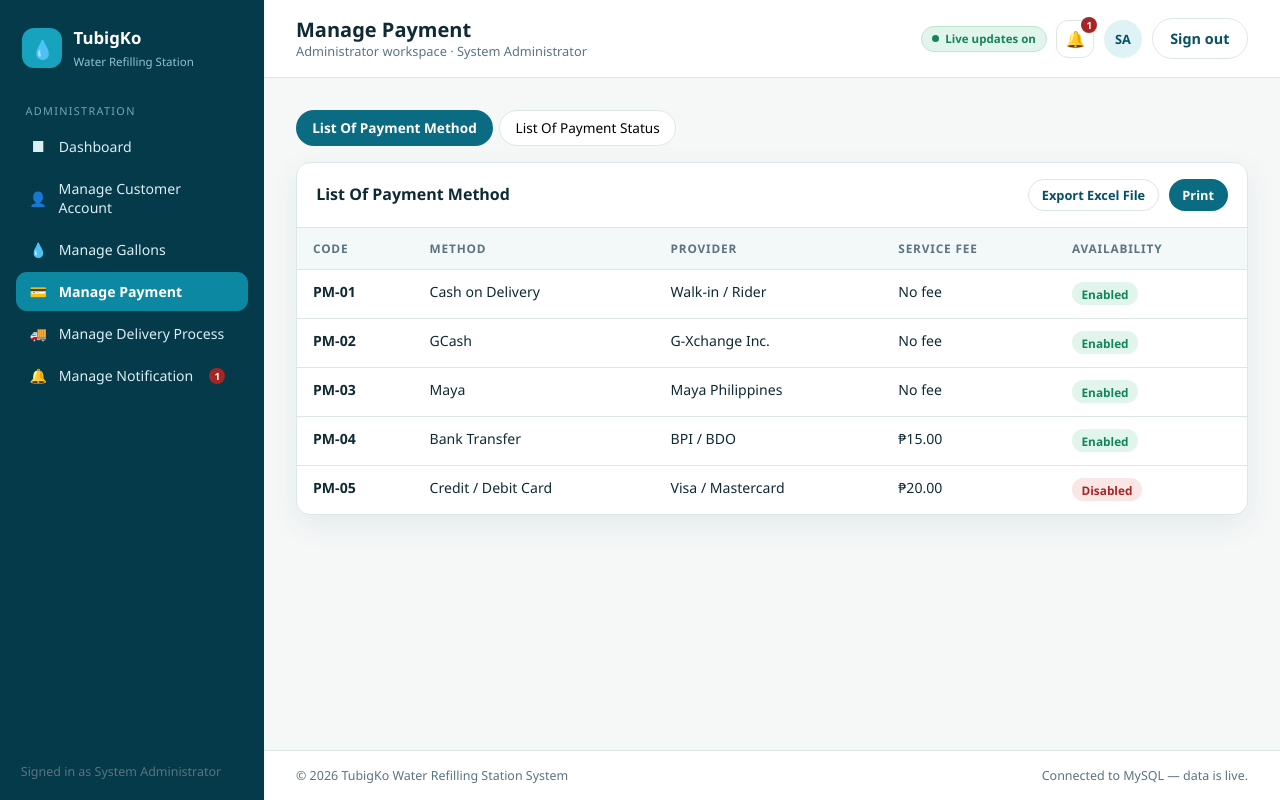
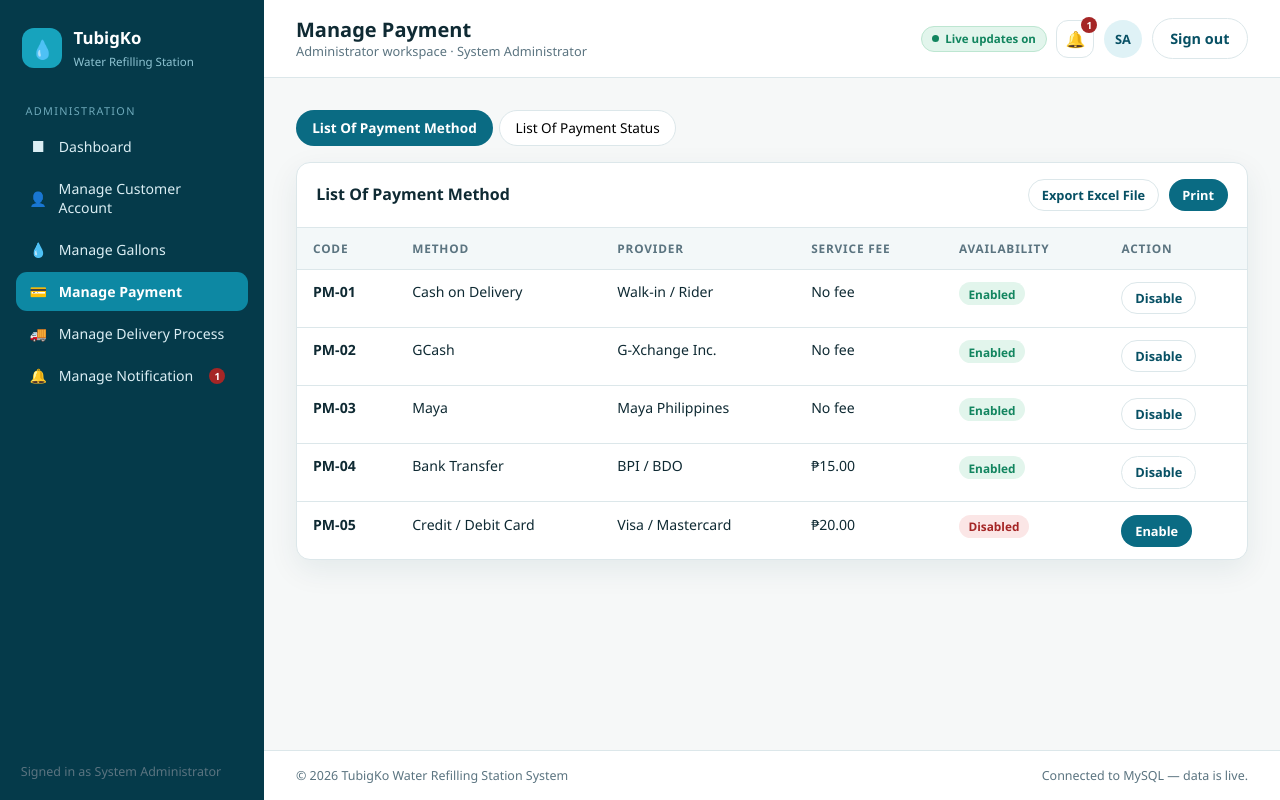
Before and after one commit to RJayBon/TubigKo-System, a PHP site: page /admin/payments.php in a window 1280 px wide. Run offline with PHP 8.4, Linux system fonts and the light colour scheme; the visitor is signed in with stand-in values (Sample User, id 1); data comes from the database, SQL or seed files in the repository.

Commit message:
Add admin payment method availability controls

```diff
--- a/admin/payments.php
+++ b/admin/payments.php
@@ -8,11 +8,24 @@ if ($_SERVER['REQUEST_METHOD'] === 'POST') {
     if (!csrf_verify()) {
         flash_set('error', 'Your session expired. Please try again.');
     } else {
-        $id = (int)($_POST['id'] ?? 0);
-        $status = $_POST['status'] ?? '';
-        if (in_array($status, ['paid', 'failed', 'pending', 'refunded'], true)) {
-            $ok = update_payment_status($id, $status, $err);
-            flash_set($ok ? 'success' : 'error', $ok ? 'Payment status updated.' : ($err ?: 'Update failed.'));
+        $action = $_POST['action'] ?? 'update_payment_status';
+
+        if ($action === 'toggle_payment_method') {
+            $methodId = (int)($_POST['method_id'] ?? 0);
+            $methodStatus = $_POST['method_status'] ?? '';
+            if (in_array($methodStatus, ['enabled', 'disabled'], true)) {
+                $ok = update_payment_method_status($methodId, $methodStatus, $err);
+                flash_set($ok ? 'success' : 'error', $ok ? 'Payment method availability updated.' : ($err ?: 'Update failed.'));
+            } else {
+                flash_set('error', 'Invalid payment method status.');
+            }
+        } else {
+            $id = (int)($_POST['id'] ?? 0);
+            $status = $_POST['status'] ?? '';
+            if (in_array($status, ['paid', 'failed', 'pending', 'refunded'], true)) {
+                $ok = update_payment_status($id, $status, $err);
+                flash_set($ok ? 'success' : 'error', $ok ? 'Payment status updated.' : ($err ?: 'Update failed.'));
+            }
         }
     }
     header('Location: payments.php');
@@ -38,7 +51,7 @@ $PAYMENTS = load_payments();
   </div>
   <div class="table-wrap">
     <table id="methodTable">
-      <thead><tr><th>Code</th><th>Method</th><th>Provider</th><th>Service fee</th><th>Availability</th></tr></thead>
+      <thead><tr><th>Code</th><th>Method</th><th>Provider</th><th>Service fee</th><th>Availability</th><th class="no-print">Action</th></tr></thead>
       <tbody>
       <?php foreach ($PAYMENT_METHODS as $m): ?>
         <tr>
@@ -47,6 +60,15 @@ $PAYMENTS = load_payments();
           <td><?= e($m['provider']) ?></td>
           <td><?= $m['fee'] ? peso($m['fee']) : 'No fee' ?></td>
           <td><span class="<?= badge_class($m['status']) ?>"><?= e($m['status']) ?></span></td>
+          <td class="no-print">
+            <form method="post" action="payments.php">
+              <?= csrf_field() ?>
+              <input type="hidden" name="action" value="toggle_payment_method">
+              <input type="hidden" name="method_id" value="<?= (int)$m['db_id'] ?>">
+              <input type="hidden" name="method_status" value="<?= strtolower($m['status']) === 'enabled' ? 'disabled' : 'enabled' ?>">
+              <button class="btn btn--sm <?= strtolower($m['status']) === 'enabled' ? 'btn--ghost' : '' ?>" type="submit"><?= strtolower($m['status']) === 'enabled' ? 'Disable' : 'Enable' ?></button>
+            </form>
+          </td>
         </tr>
       <?php endforeach; ?>
       </tbody>
--- a/includes/data.php
+++ b/includes/data.php
@@ -151,6 +151,16 @@ function load_payment_methods(bool $enabledOnly = false): array
             'status'   => ucfirst($m['status']),
         ];
     }, $rows);
+}
+
+function update_payment_method_status(int $id, string $status, ?string &$error = null): bool
+{
+    if (!in_array($status, ['enabled', 'disabled'], true)) {
+        $error = 'Invalid payment method status.';
+        return false;
+    }
+
+    return db_exec('UPDATE payment_methods SET status = ? WHERE id = ?', [$status, $id], $error);
 }
 
 function load_payments(?int $customerId = null): array
```
